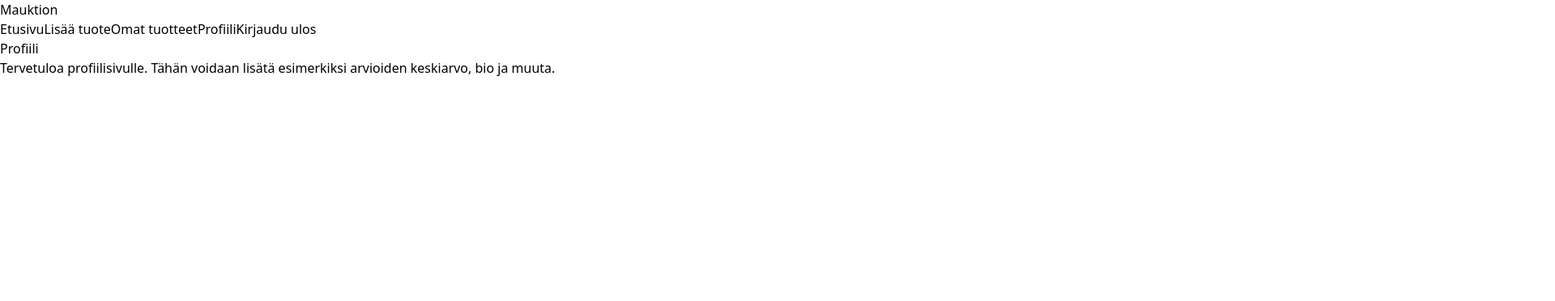
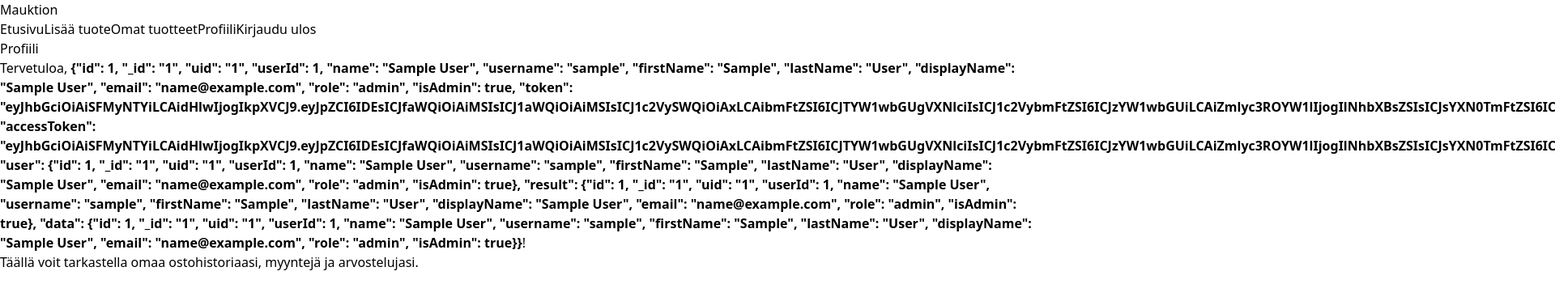
Before and after one commit to ossir1/mauktion-next, a Next.js app: page /profile in a window 1280 px wide. Shown: the top 372 px of the page at 81% size, 1920 px wide, since content can reach past the window. Built offline with nearby package versions, Linux system fonts and the light colour scheme; sample sign-in values are in the browser's storage.

Commit message:
Update profile.tsx

```diff
--- a/pages/profile.tsx
+++ b/pages/profile.tsx
@@ -1,8 +1,30 @@
+import Head from 'next/head'
+import { useEffect, useState } from 'react'
+import { useRouter } from 'next/router'
+
 export default function Profile() {
+  const router = useRouter()
+  const [username, setUsername] = useState('')
+
+  useEffect(() => {
+    const user = localStorage.getItem('mauktion-user')
+    if (!user) {
+      router.push('/login')
+    } else {
+      setUsername(user)
+    }
+  }, [])
+
   return (
-    <main className="p-6 max-w-xl mx-auto">
-      <h1 className="text-2xl font-bold mb-4">Profiili</h1>
-      <p>Tervetuloa profiilisivulle. Tähän voidaan lisätä esimerkiksi arvioiden keskiarvo, bio ja muuta.</p>
-    </main>
+    <>
+      <Head>
+        <title>Profiili</title>
+      </Head>
+      <main className="p-6 max-w-xl mx-auto">
+        <h1 className="text-2xl font-bold mb-4">Profiili</h1>
+        <p>Tervetuloa, <strong>{username}</strong>!</p>
+        <p className="mt-2 text-sm text-gray-600">Täällä voit tarkastella omaa ostohistoriaasi, myyntejä ja arvostelujasi.</p>
+      </main>
+    </>
   )
 }
```
